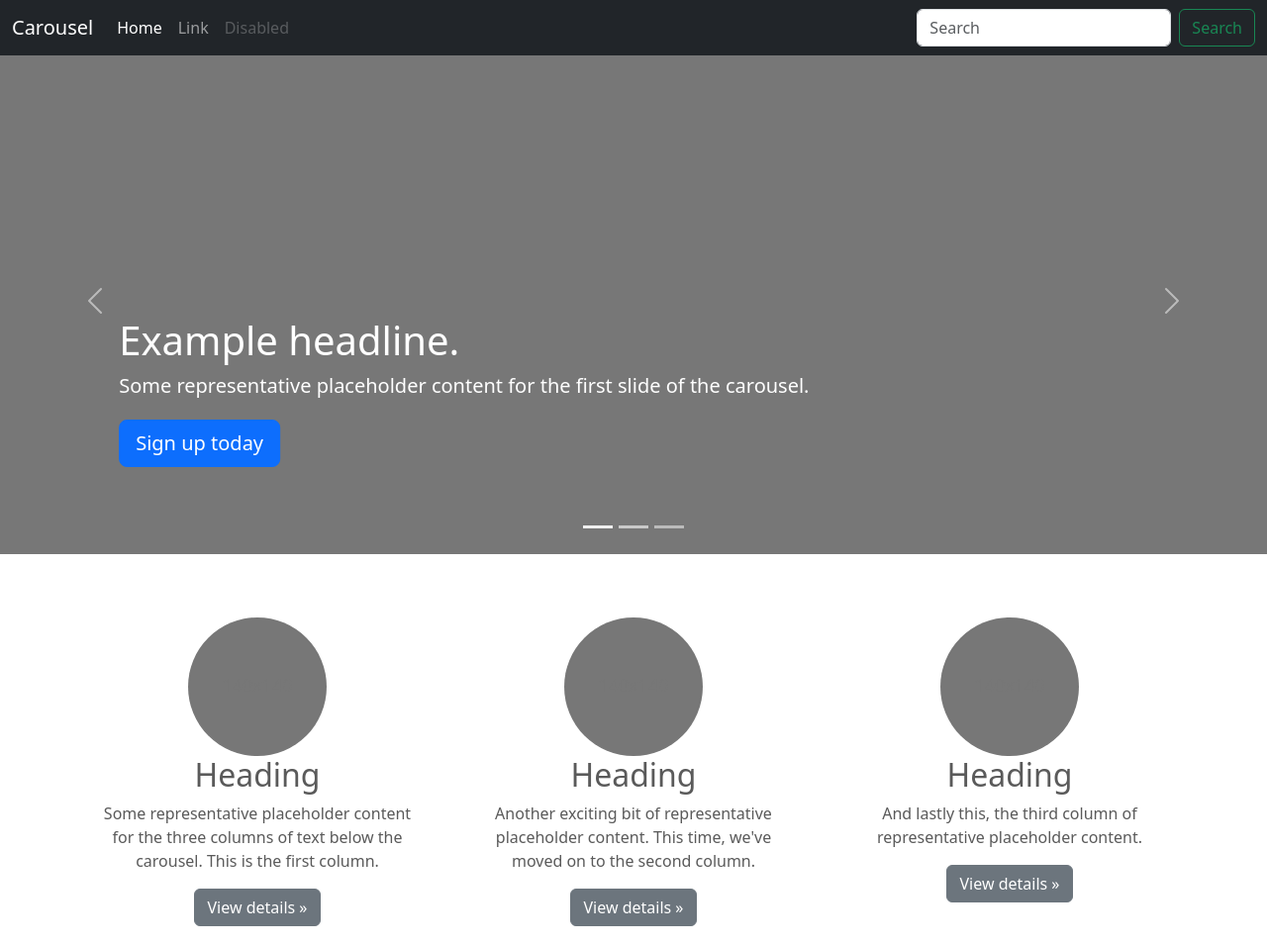
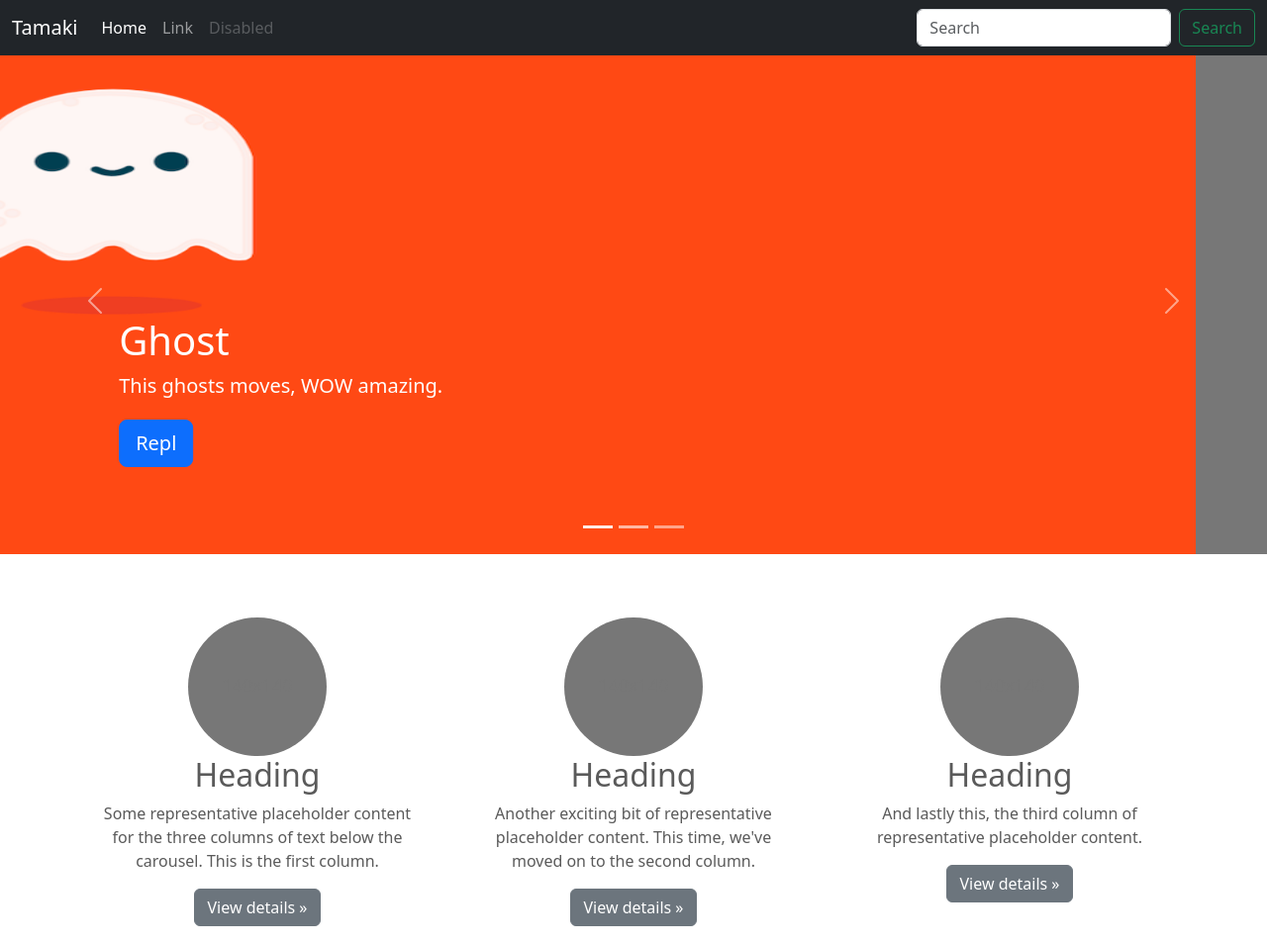
Before and after one commit to TamakiH/TamakiH.github.io, a plain HTML site: page index.html in a window 1280 px wide. Shown: the top 955 px of the page at 99% size. Drawn offline with nearby package versions, Linux system fonts and the light colour scheme.

Commit message:
Added images

```diff
--- a/index.html
+++ b/index.html
@@ -42,7 +42,7 @@
 <header>
   <nav class="navbar navbar-expand-md navbar-dark fixed-top bg-dark">
     <div class="container-fluid">
-      <a class="navbar-brand" href="#">Carousel</a>
+      <a class="navbar-brand" href="#">Tamaki</a>
       <button class="navbar-toggler" type="button" data-bs-toggle="collapse" data-bs-target="#navbarCollapse" aria-controls="navbarCollapse" aria-expanded="false" aria-label="Toggle navigation">
         <span class="navbar-toggler-icon"></span>
       </button>
@@ -77,13 +77,13 @@
     </div>
     <div class="carousel-inner">
       <div class="carousel-item active">
-        <svg class="bd-placeholder-img" width="100%" height="100%" xmlns="http://www.w3.org/2000/svg" aria-hidden="true" preserveAspectRatio="xMidYMid slice" focusable="false"><rect width="100%" height="100%" fill="#777"/></svg>
+        <img src="images/Ghost.png" class="d-block w-100" alt="...">
 
         <div class="container">
           <div class="carousel-caption text-start">
-            <h1>Example headline.</h1>
-            <p>Some representative placeholder content for the first slide of the carousel.</p>
-            <p><a class="btn btn-lg btn-primary" href="#">Sign up today</a></p>
+            <h1>Ghost</h1>
+            <p>This ghosts moves, WOW amazing.</p>
+            <p><a class="btn btn-lg btn-primary" href="#">Repl</a></p>
           </div>
         </div>
       </div>
```
Also changed, not shown: images/Black.png (added), images/Ghost.png (added), images/Pink.png (added), 2 other files.
